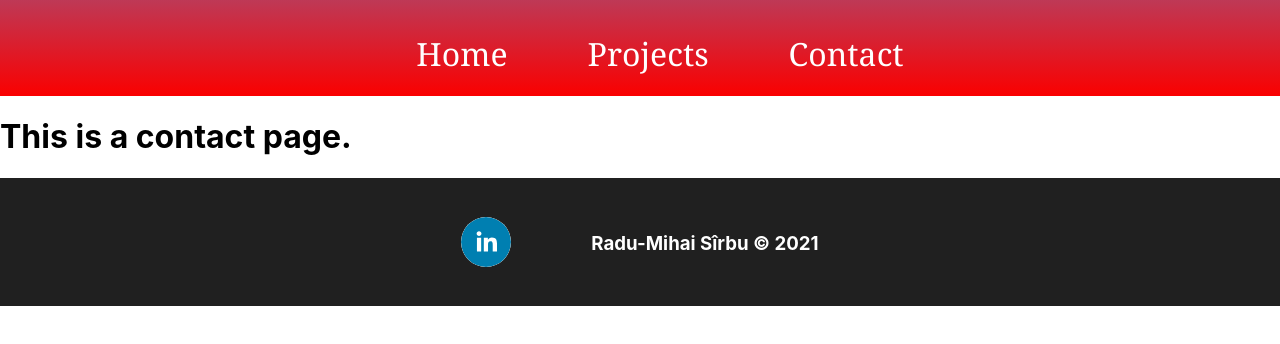
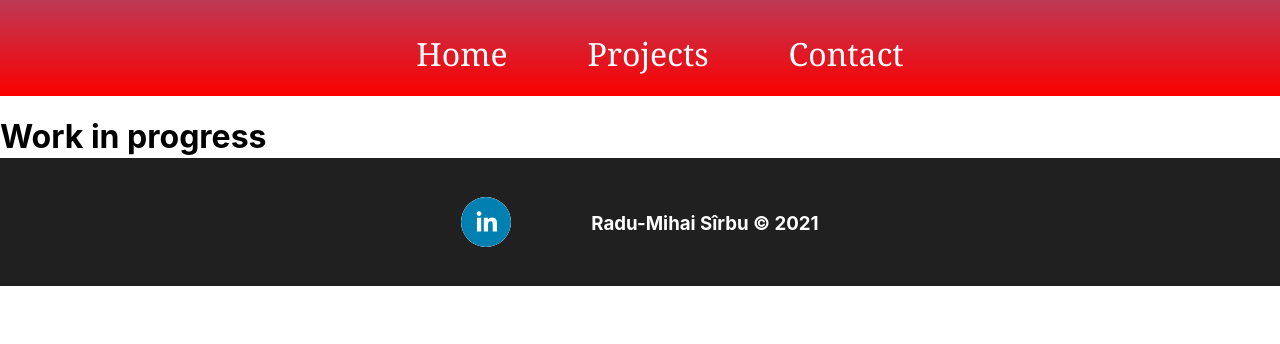
Before and after one commit to radufx/radumihaisirbu, a React (Create React App) app: page /contact in a window 1280 px wide. Shown: the top 344 px of the page. Built offline with nearby package versions, Linux system fonts and the light colour scheme.

Commit message:
Installed new plugins, made small modifications.

```diff
--- a/src/Components/Footer/footer.css
+++ b/src/Components/Footer/footer.css
@@ -9,7 +9,7 @@
     height: 16vh;
     color: white;
     font-size: 1.4rem;
-    margin-top: 0px;
+    margin-top: -20px;
 }
 
 .footer_container{
--- a/src/Components/HomePageText/skills.css
+++ b/src/Components/HomePageText/skills.css
@@ -4,6 +4,7 @@
     text-align: center;
     align-content: center;
     width: 100vh;
+    margin-bottom: 10vh;
 }
 
 .skillsTitle{
--- a/src/Pages/Contact/contactPage.js
+++ b/src/Pages/Contact/contactPage.js
@@ -3,7 +3,7 @@ import React from "react";
 function contactPage () {
     return (
         <>
-            <h1>This is a contact page.</h1>
+            <h1>Work in progress</h1>
         </>
     )
 }
```
Also changed, not shown: package.json (+14 -1 lines), 1 other file (tests, documents, lock files or other folders).
